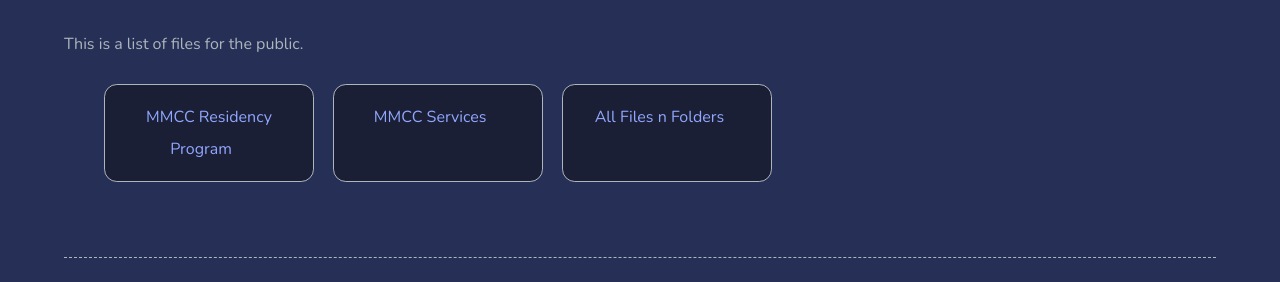
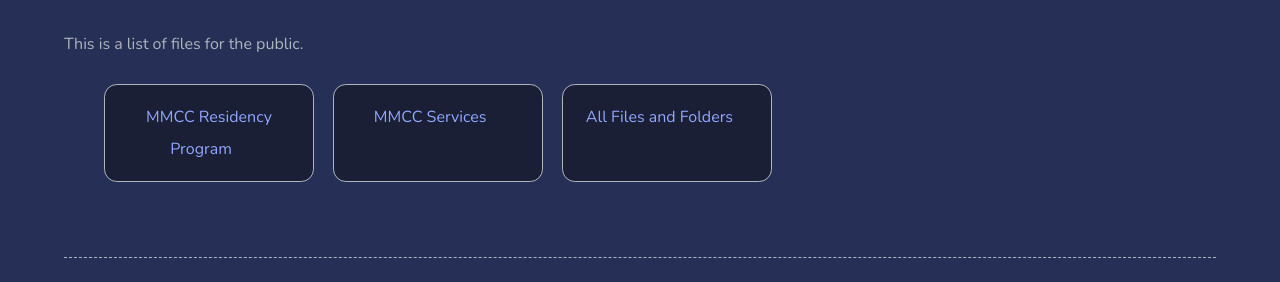
Before and after one commit to yong-lim/mmc-staff, a Jekyll site: the page built from _pages/web-files.md, in a window 1280 px wide. Shown: the part 180-462 px from the top of the page. Built offline with Jekyll 4.4.1, drawn with Linux system fonts in a browser that asks for light colours.

Commit message:
Make the sentence clearer

```diff
--- a/_pages/web-files.md
+++ b/_pages/web-files.md
@@ -8,7 +8,7 @@ folders:
     folder-id: 1ixLh0EvYJhHJRAuxKriFn0VPl1yVKDrS
   - name: MMCC Services
     folder-id: 1AWI5RmStzN9om4H963HNCTRak8QZmxAE
-  - name: All Files n Folders
+  - name: All Files and Folders
     folder-id: 1nOv_odTCWHfPfncYWNluthS5ooSyvKkv
 ---
 <ul class="horizontal-list">
```
